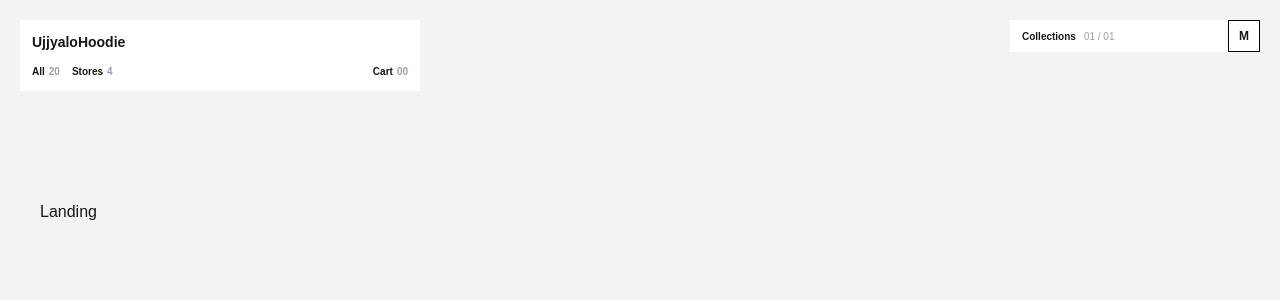
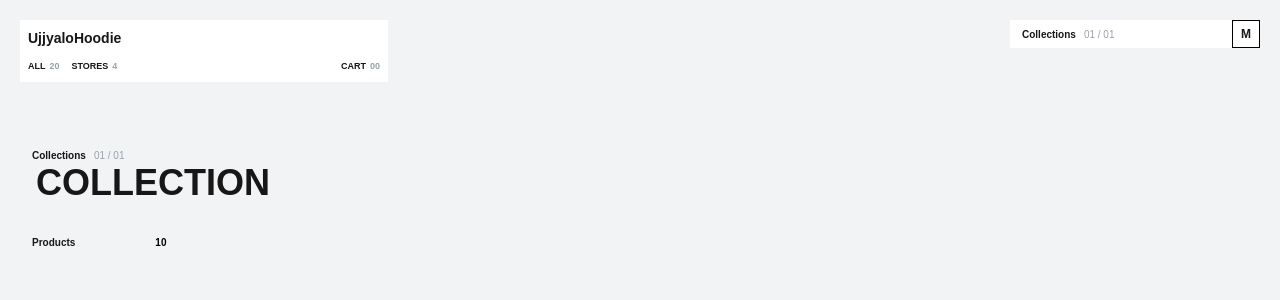
Before and after one commit to AayushKuinkel007/Hoodie_Ecom, a Next.js app in the folder frontend/: page / in a window 1280 px wide. Shown: the top 300 px of the page. Built offline with nearby package versions, Linux system fonts and the light colour scheme.

Commit message:
updated Ui

```diff
--- a/frontend/app/components/Navbar.jsx
+++ b/frontend/app/components/Navbar.jsx
@@ -3,20 +3,20 @@ import React from "react";
 const Navbar = () => {
   return (
     <>
-      <div className="p-3">
+      <div className="p-2">
         <h1 className="text-sm font-bold">UjjyaloHoodie</h1>
 
         <div className="flex justify-between items-center mt-3">
           <div className="flex gap-3">
-            <h2 className="text-[10px] flex gap-1 font-semibold">
+            <h2 className="text-[9px] flex gap-1 font-semibold uppercase">
               All <span className="text-gray-400">20</span>
             </h2>
-            <h2 className="text-[10px] flex gap-1 font-semibold">
+            <h2 className="text-[9px] flex gap-1 font-semibold uppercase">
               Stores <span className="text-gray-400">4</span>
             </h2>
           </div>
 
-          <h2 className="text-[10px] flex gap-1 font-semibold">
+          <h2 className="text-[9px] flex gap-1 font-semibold uppercase">
             Cart <span className="text-gray-400">00</span>
           </h2>
         </div>
--- a/frontend/app/components/ui/Landing.jsx
+++ b/frontend/app/components/ui/Landing.jsx
@@ -1,9 +1,21 @@
-import React from 'react'
+import React from "react";
 
 const Landing = () => {
   return (
-    <div>Landing</div>
-  )
-}
+    <>
+      <div>
+        <h2 className="text-[10px] font-semibold flex items-center gap-2 ms-3">
+          Collections
+          <span className="text-gray-400 font-normal">01 / 01</span>
+        </h2>
+        <h1 className="text-4xl uppercase font-bold ms-4 mb-8">Collection</h1>
+        <h2 className="text-[10px] font-semibold flex items-center gap-20 ms-3">
+          Products
+          <span className="text-black font-semibold">10</span>
+        </h2>
+      </div>
+    </>
+  );
+};
 
-export default Landing
+export default Landing;
--- a/frontend/app/page.jsx
+++ b/frontend/app/page.jsx
@@ -8,7 +8,7 @@ const page = () => {
       <section className="bg-gray-200/50 min-h-screen relative flex flex-col md:block">
         <header>
           {/* Navbar */}
-          <div className="bg-white w-[95%] md:w-100 mx-auto mt-3 md:fixed md:top-2 md:left-5 z-20">
+          <div className="bg-white w-[95%] md:w-92 mx-auto mt-3 md:fixed md:top-2 md:left-5 z-20">
             <Navbar />
           </div>
 
@@ -22,7 +22,7 @@ const page = () => {
               </h2>
 
               {/* Right box */}
-              <div className="w-8 h-8 border border-black flex items-center justify-center">
+              <div className="w-7 h-7 border border-black flex items-center justify-center">
                 <span className="text-xs font-bold">M</span>
               </div>
             </div>
@@ -32,7 +32,7 @@ const page = () => {
         {/* Page Start */}
         <main>
           {/* Landing Section */}
-          <section className="absolute top-40 p-10">
+          <section className="absolute top-35 ms-3 p-2">
             <Landing />
           </section>
         </main>
```
